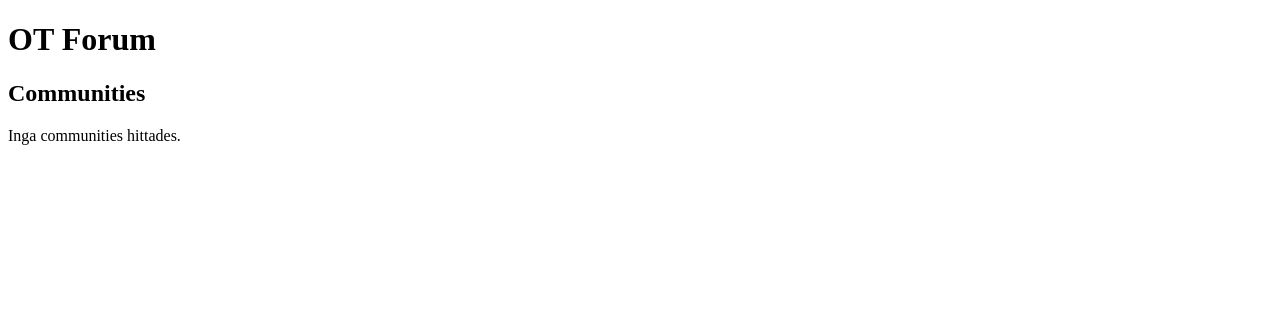
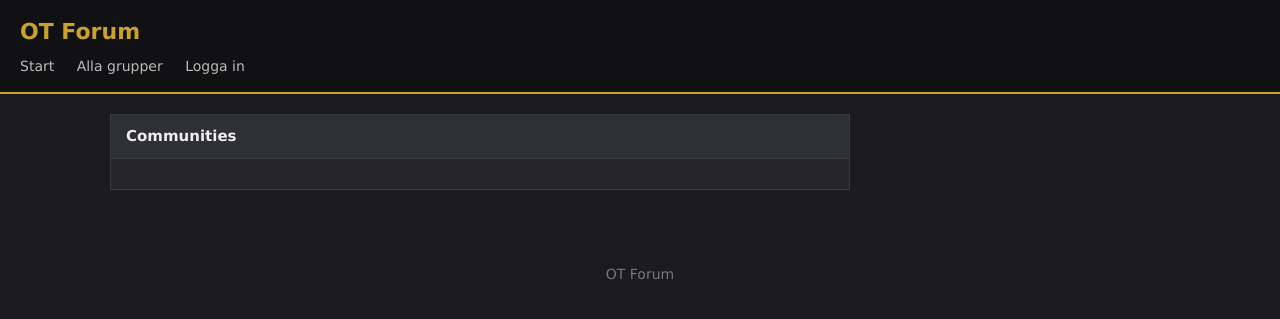
Before and after one commit to DenkenAndreasson/exitera, a PHP site: page / in a window 1280 px wide. Shown: the top 319 px of the page. Run offline with PHP 8.4, Linux system fonts and the light colour scheme; data that the repository does not hold is empty.

Commit message:
layout, header, footer och box fixad

```diff
--- /dev/null
+++ b/html/css/style.css
@@ -0,0 +1,109 @@
+* {
+    box-sizing: border-box;
+}
+
+body {
+    margin: 0;
+    background: #1b1b1f;
+    color: #dddddd;
+    font-family: Verdana, Geneva, sans-serif;
+    font-size: 14px;
+    line-height: 1.5;
+}
+
+a {
+    color: #c9a227;
+    text-decoration: none;
+}
+
+a:hover {
+    text-decoration: underline;
+}
+
+.site-header {
+    background: #111114;
+    border-bottom: 2px solid #c9a227;
+    padding: 15px 20px;
+}
+
+.site-header h1 {
+    margin: 0 0 8px 0;
+    font-size: 22px;
+}
+
+.site-header h1 a {
+    color: #c9a227;
+}
+
+.site-header nav a {
+    margin-right: 18px;
+    color: #bbbbbb;
+}
+
+main {
+    max-width: 1100px;
+    margin: 0 auto;
+    padding: 20px;
+}
+
+.layout {
+    display: grid;
+    grid-template-columns: 1fr 300px;
+    gap: 20px;
+    align-items: start;
+}
+
+.box {
+    background: #25252b;
+    border: 1px solid #3a3a42;
+    margin-bottom: 20px;
+}
+
+.box-title {
+    margin: 0;
+    padding: 10px 15px;
+    background: #2f2f37;
+    border-bottom: 1px solid #3a3a42;
+    font-size: 15px;
+    color: #eeeeee;
+}
+
+.box-body {
+    padding: 15px;
+}
+
+.group-list {
+    margin: 0;
+    padding: 0;
+    list-style: none;
+}
+
+.group-list li {
+    padding: 10px 0;
+    border-bottom: 1px solid #33333b;
+}
+
+.group-list li:last-child {
+    border-bottom: none;
+}
+
+.group-name {
+    font-weight: bold;
+    color: #eeeeee;
+}
+
+.group-desc {
+    color: #999999;
+}
+
+.site-footer {
+    padding: 20px;
+    text-align: center;
+    color: #777777;
+}
+
+@media (max-width: 800px) {
+    .layout {
+        grid-template-columns: 1fr;
+    }
+}
--- /dev/null
+++ b/html/inc/box.php
@@ -0,0 +1,14 @@
+<?php
+
+function box_start(string $title): void
+{
+    echo '<section class="box">';
+    echo '<h2 class="box-title">' . htmlspecialchars($title) . '</h2>';
+    echo '<div class="box-body">';
+}
+
+function box_end(): void
+{
+    echo '</div>';
+    echo '</section>';
+}
--- /dev/null
+++ b/html/inc/footer.php
@@ -0,0 +1,8 @@
+</main>
+
+<footer class="site-footer">
+    <p>OT Forum</p>
+</footer>
+
+</body>
+</html>
--- /dev/null
+++ b/html/inc/header.php
@@ -0,0 +1,25 @@
+<?php
+if (!isset($page_name)) {
+    $page_name = 'Start';
+}
+?>
+<!DOCTYPE html>
+<html lang="sv">
+<head>
+    <meta charset="UTF-8">
+    <meta name="viewport" content="width=device-width, initial-scale=1.0">
+    <title><?= htmlspecialchars($page_name) ?> - OT Forum</title>
+    <link rel="stylesheet" href="/css/style.css">
+</head>
+<body>
+
+<header class="site-header">
+    <h1><a href="/">OT Forum</a></h1>
+    <nav>
+        <a href="/">Start</a>
+        <a href="/groups/">Alla grupper</a>
+        <a href="/login/">Logga in</a>
+    </nav>
+</header>
+
+<main>
--- a/html/index.php
+++ b/html/index.php
@@ -1,5 +1,6 @@
 <?php
 require_once __DIR__ . '/inc/db.php';
+require_once __DIR__ . '/inc/box.php';
 
 $page_name = "OT Forum";
 
@@ -8,30 +9,28 @@ $db = get_db();
 $stmt = $db->prepare("SELECT name, description FROM groups WHERE type = ? ORDER BY id");
 $stmt->execute(['community']);
 $communities = $stmt->fetchAll();
+
+require __DIR__ . '/inc/header.php';
 ?>
-<!DOCTYPE html>
-<html lang="sv">
-<head>
-    <meta charset="UTF-8">
-    <meta name="viewport" content="width=device-width, initial-scale=1.0">
-    <title><?= htmlspecialchars($page_name) ?></title>
-</head>
-<body>
-    <h1><?= htmlspecialchars($page_name) ?></h1>
 
-    <h2>Communities</h2>
+<div class="layout">
+    <div class="col-main">
 
-    <?php if (empty($communities)): ?>
-        <p>Inga communities hittades.</p>
-    <?php else: ?>
-        <ul>
-            <?php foreach ($communities as $community): ?>
-                <li>
-                    <strong><?= htmlspecialchars($community['name']) ?></strong><br>
-                    <?= htmlspecialchars($community['description']) ?>
-                </li>
-            <?php endforeach; ?>
-        </ul>
-    <?php endif; ?>
-</body>
-</html>
+        <?php box_start('Communities'); ?>
+            <ul class="group-list">
+                <?php foreach ($communities as $community): ?>
+                    <li>
+                        <span class="group-name"><?= htmlspecialchars($community['name']) ?></span><br>
+                        <span class="group-desc"><?= htmlspecialchars($community['description']) ?></span>
+                    </li>
+                <?php endforeach; ?>
+            </ul>
+        <?php box_end(); ?>
+
+    </div>
+
+    <aside class="col-side">
+    </aside>
+</div>
+
+<?php require __DIR__ . '/inc/footer.php'; ?>
```
